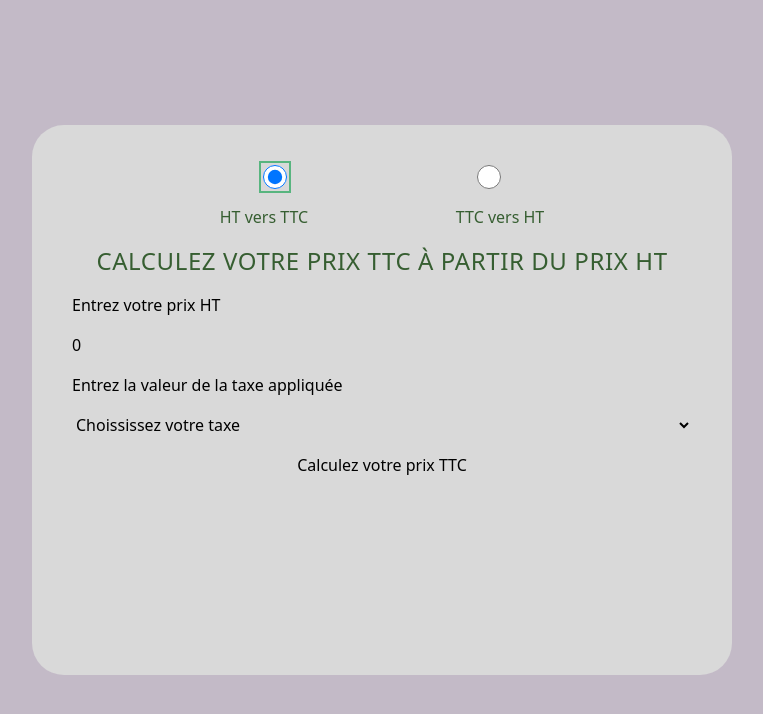
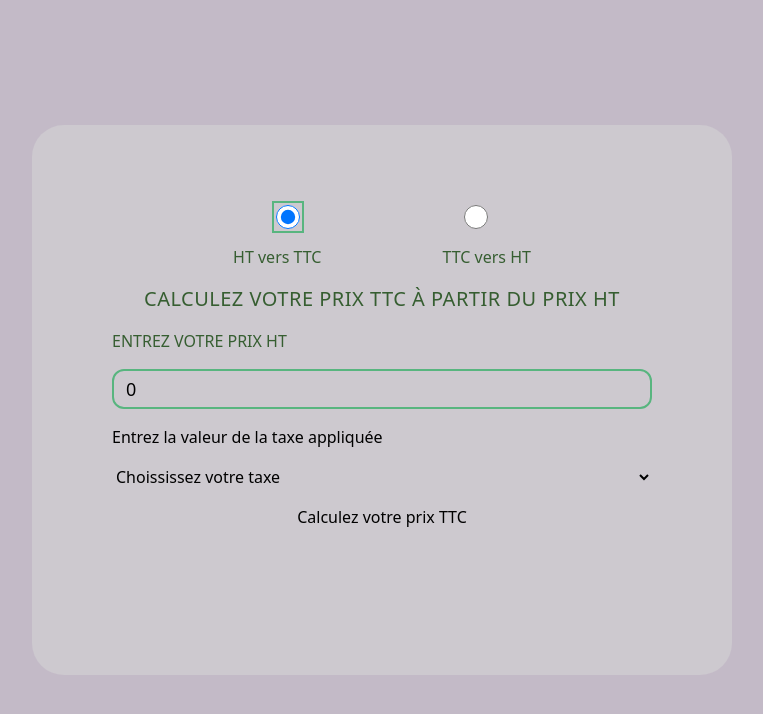
Before and after one commit to Ridaelko/HTtoTTC, a React (Vite) app: page / in a window 1280 px wide. Shown: the top 714 px of the page, without its empty margins (258-1021 px from the left). Built offline with nearby package versions, Linux system fonts and the light colour scheme.

Commit message:
change bg colors

```diff
--- a/src/App.tsx
+++ b/src/App.tsx
@@ -19,7 +19,7 @@ const App = () => {
   return (
     <>
       <div className="bg-[#C3BAC7] min-h-screen flex justify-center items-center ">
-        <div className="bg-[#D9D9D9] w-[700px] min-h-[550px] rounded-4xl p-10">
+        <div className="bg-[#CDC9CF] w-[700px] min-h-[550px] rounded-4xl p-20">
           <form onSubmit={handleSubmit} className="flex flex-col space-y-4">
             <div className="flex justify-evenly  border-[#58B57F]  ">
               <input
@@ -52,15 +52,16 @@ const App = () => {
               <label htmlFor="ttc">TTC vers HT</label>
             </div>
 
-            <h1 className="flex justify-center text-[#365E31] text-2xl text-extrabold uppercase tracking-wide">
+            <h1 className="flex justify-center text-[#365E31] text-xl text-extrabold uppercase tracking-wide">
               Calculez votre prix {selected === "ht" ? "TTC" : "HT"} à partir du
               prix {selected === "ht" ? "HT" : "TTC"}
             </h1>
 
-            <label htmlFor="value">
+            <label htmlFor="value" className="uppercase text-[#365E31] ">
               Entrez votre prix {selected === "ht" ? "HT" : "TTC"}{" "}
             </label>
             <input
+              className="border-2 border-[#58B57F] rounded-xl h-10 text-lg pl-3 "
               id="value"
               type="number"
               value={value}
```
